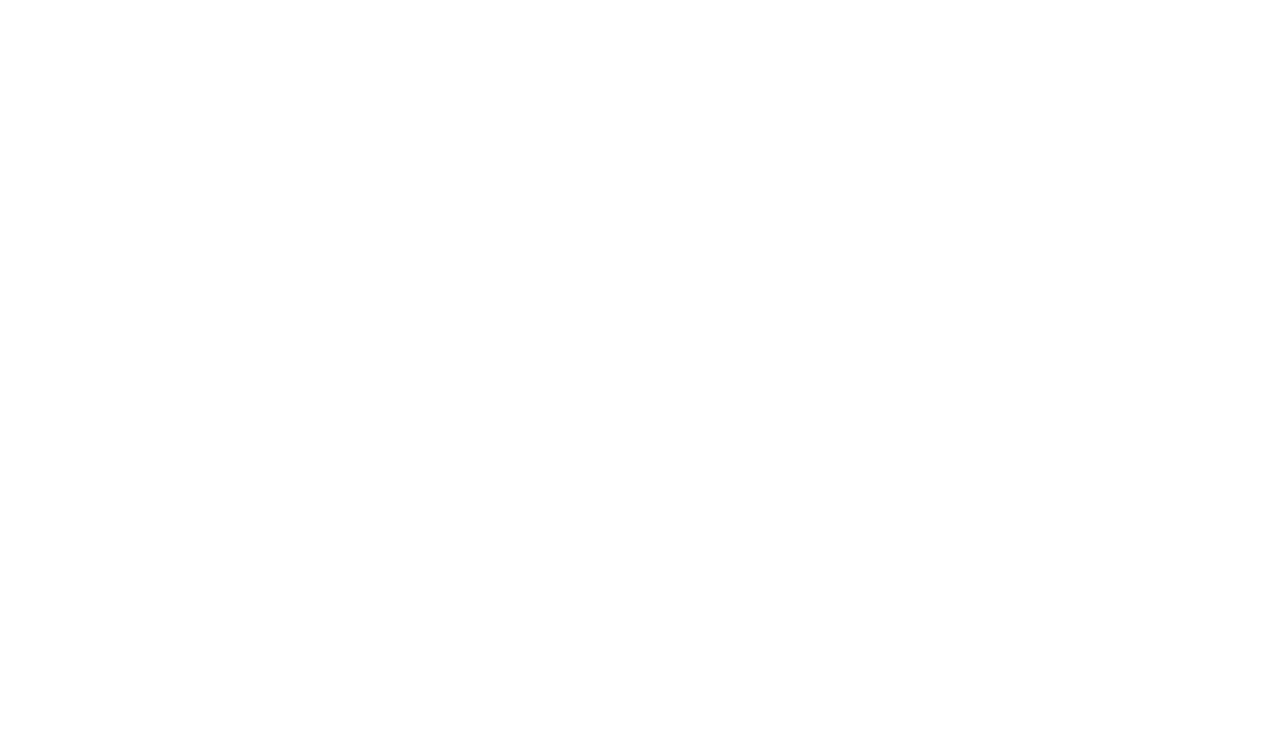
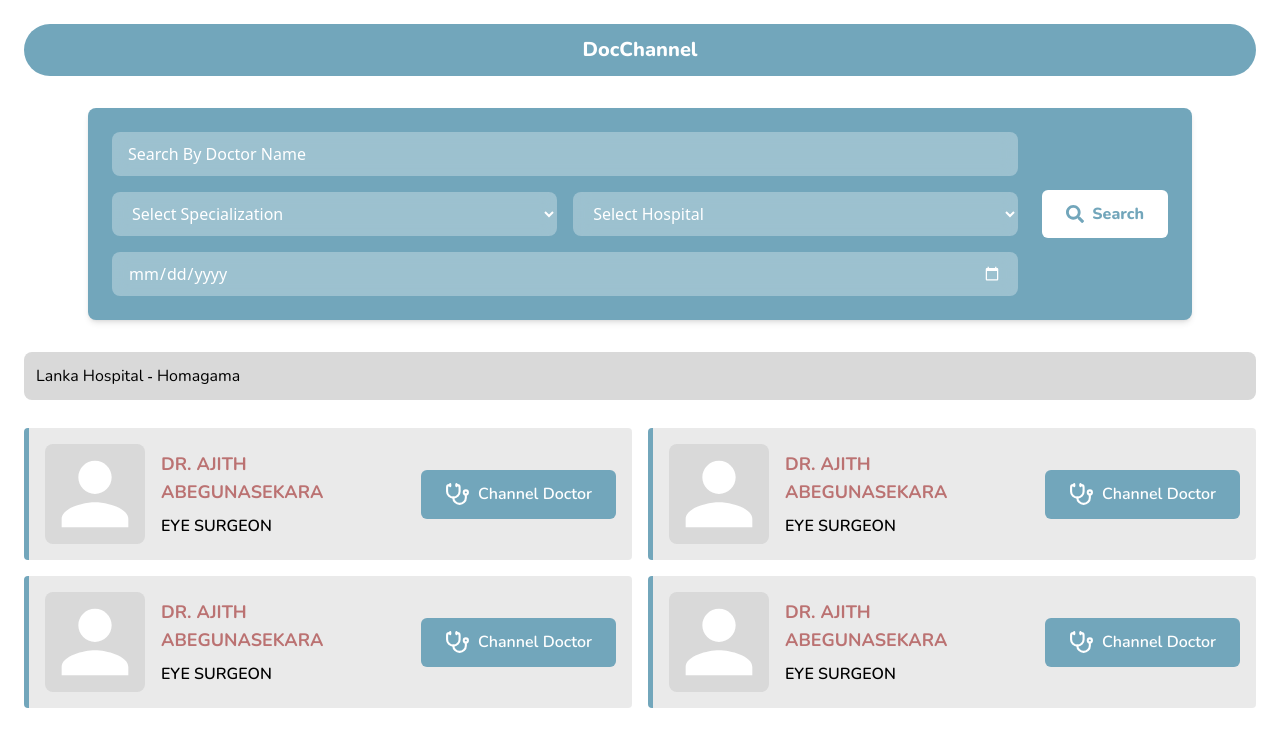
Before and after one commit to hiranyavith/docChannel, a React (Vite) app in the folder docchannel-frontend/: page /searchdoc in a window 1280 px wide. Before the commit this address had no page. Shown: the top 746 px of the page. Built offline with nearby package versions, Linux system fonts and the light colour scheme.

Commit message:
done doctor search page ui

```diff
--- a/docchannel-frontend/src/App.jsx
+++ b/docchannel-frontend/src/App.jsx
@@ -1,6 +1,7 @@
 import { Route, Routes } from "react-router-dom";
 import Home from "./pages/Home";
 import SignUp from "./pages/SignUp";
+import DoctorList from "./pages/DoctorList";
 
 function App() {
   return (
@@ -8,8 +9,10 @@
       <Routes>
         <Route path="/" element={<Home />} />
         <Route path="/login" element={<SignUp />} />
+        <Route path="/searchdoc" element={<DoctorList/>} />
       </Routes>
       {/* <SignUp/> */}
+      {/* <DoctorList/> */}
     </>
   );
 }
--- /dev/null
+++ b/docchannel-frontend/src/components/DoctorCard/DoctorCard.jsx
@@ -0,0 +1,30 @@
+import { MdPerson } from "react-icons/md";
+import { LuStethoscope } from "react-icons/lu";
+
+function DoctorCard() {
+  return (
+    <>
+      <div className="flex flex-col sm:flex-row justify-around items-center gap-3 sm:gap-4 bg-[#D9D9D9]/55 border-l-[#72A6BB] border-l-4 sm:border-l-5 rounded-sm p-3 sm:p-4">
+        <div className="w-20 h-20 sm:w-24 sm:h-24 md:w-[100px] md:h-[100px] bg-[#D9D9D9] flex justify-center items-center rounded-lg flex-shrink-0">
+          <MdPerson className="w-full h-full" color="white" />
+        </div>
+        <div className="flex flex-col gap-1 sm:gap-2 justify-center text-center sm:text-left flex-1">
+          <span className="font-nunito font-bold text-[#BB7272] text-sm sm:text-base md:text-lg">
+            DR. AJITH ABEGUNASEKARA
+          </span>
+          <span className="font-nunito font-semibold text-xs sm:text-sm md:text-base">
+            EYE SURGEON
+          </span>
+        </div>
+        <div className="flex flex-col gap-2 justify-center w-full sm:w-auto">
+          <button className="flex items-center justify-center gap-2 font-nunito font-semibold bg-[#72A6BB] px-4 sm:px-5 md:px-6 py-2 sm:py-2.5 md:py-3 rounded-md text-white text-xs sm:text-sm md:text-base hover:bg-[#5a8a9d] active:bg-[#4a7a8d] transition whitespace-nowrap w-full sm:w-auto">
+            <LuStethoscope size={25} />
+            Channel Doctor
+          </button>
+        </div>
+      </div>
+    </>
+  );
+}
+
+export default DoctorCard;
--- a/docchannel-frontend/src/components/DoctorSearch/DoctorSearchMain.jsx
+++ b/docchannel-frontend/src/components/DoctorSearch/DoctorSearchMain.jsx
@@ -1,7 +1,10 @@
 import { FaSearch } from "react-icons/fa";
 import DoctorInput from "./DoctorSerchSectionInput";
+import { useNavigate } from "react-router-dom";
 
 function DoctorSearchMain() {
+  const navigate = useNavigate();
+
   return (
     <>
       <div className="px-4 sm:px-6 md:px-16 w-full max-w-7xl">
@@ -49,7 +52,9 @@
 
           {/* Search Button */}
           <div className="w-full sm:w-auto">
-            <button className="flex items-center justify-center gap-2 font-nunito font-extrabold bg-white px-4 sm:px-5 md:px-6 py-2 sm:py-2.5 md:py-3 rounded-md text-[#72A6BB] text-sm sm:text-base hover:bg-gray-100 active:bg-gray-200 transition whitespace-nowrap w-full sm:w-auto">
+            <button className="flex items-center justify-center gap-2 font-nunito font-extrabold bg-white px-4 sm:px-5 md:px-6 py-2 sm:py-2.5 md:py-3 rounded-md text-[#72A6BB] text-sm sm:text-base hover:bg-gray-100 active:bg-gray-200 transition whitespace-nowrap w-full sm:w-auto" onClick={() => {
+              navigate("/searchdoc");
+            }}>
               <FaSearch size={18} /> Search
             </button>
           </div>
--- a/docchannel-frontend/src/components/Footer/Footer.jsx
+++ b/docchannel-frontend/src/components/Footer/Footer.jsx
@@ -11,6 +11,9 @@
               </h1>
               <p className="text-white font-nunito font-light">
                 Channel Your Doctor
+              </p>
+               <p className="text-white font-nunito font-light">
+                Make Refund
               </p>
               <p className="text-white font-nunito font-light">
                 Ongoing Number Check
--- /dev/null
+++ b/docchannel-frontend/src/components/HeaderDocChannel/HeaderDocChannel.jsx
@@ -0,0 +1,22 @@
+import {useNavigate } from "react-router-dom";
+
+function HeaderDocChannel() {
+  const navigate = useNavigate();
+
+  return (
+    <>
+      <div className="bg-[#72A6BB] flex flex-row justify-center items-center p-3 rounded-full">
+        <h1
+          className="text-white font-nunito font-extrabold text-xl"
+          onClick={() => {
+            navigate("/");
+          }}
+        >
+          DocChannel
+        </h1>
+      </div>
+    </>
+  );
+}
+
+export default HeaderDocChannel;
--- /dev/null
+++ b/docchannel-frontend/src/components/HospitalLocationCard/HospitalLocationCard.jsx
@@ -0,0 +1,19 @@
+function HospitalLocationCard({ HospitalName, HospitalCity }) {
+  return (
+    <>
+      <div className="flex justify-start items-center bg-[#D9D9D9] w-full rounded-lg">
+        <div className="flex flex-col sm:flex-row p-2 sm:p-3 gap-1 sm:gap-0">
+          <span className="font-nunito font-light text-sm sm:text-base">
+            {HospitalName}
+          </span>
+          <span className="hidden sm:inline">&nbsp;-&nbsp;</span>
+          <span className="font-nunito font-light text-sm sm:text-base">
+            {HospitalCity}
+          </span>
+        </div>
+      </div>
+    </>
+  );
+}
+
+export default HospitalLocationCard;
--- /dev/null
+++ b/docchannel-frontend/src/pages/DoctorList.jsx
@@ -0,0 +1,35 @@
+import HeaderDocChannel from "../components/HeaderDocChannel/HeaderDocChannel";
+import DoctorSearchMain from "../components/DoctorSearch/DoctorSearchMain";
+import DoctorCard from "../components/DoctorCard/DoctorCard";
+import HospitalLocationCard from "../components/HospitalLocationCard/HospitalLocationCard";
+
+function DoctorList() {
+  return (
+    <div className="p-3 sm:p-4 md:p-6">
+      <HeaderDocChannel />
+
+      <div className="flex justify-center pt-6 sm:pt-8 w-full">
+        <DoctorSearchMain />
+      </div>
+
+      {/* Hospital Location */}
+      <div className="flex flex-col">
+        <div className="flex justify-center w-full pt-6 sm:pt-8">
+          <HospitalLocationCard
+            HospitalCity={"Homagama"}
+            HospitalName={"Lanka Hospital"}
+          />
+        </div>
+
+        <div className="grid grid-cols-1 lg:grid-cols-2 pt-6 sm:pt-7 gap-3 sm:gap-4">
+          <DoctorCard />
+          <DoctorCard />
+          <DoctorCard />
+          <DoctorCard />
+        </div>
+      </div>
+    </div>
+  );
+}
+
+export default DoctorList;
--- a/docchannel-frontend/src/pages/SignUp.jsx
+++ b/docchannel-frontend/src/pages/SignUp.jsx
@@ -3,25 +3,15 @@
 import NavBar from "../components/NavBar/NavBar";
 import { FcGoogle } from "react-icons/fc";
 import { useNavigate } from "react-router-dom";
+import HeaderDocChannel from "../components/HeaderDocChannel/HeaderDocChannel";
 
 function SignUp() {
   const [isSignIn, setIsSignIn] = useState(true);
-  const navigate = useNavigate();
 
   return (
     <>
       <div className="py-12 px-8">
-        <div className="bg-[#72A6BB] flex flex-row justify-center items-center p-3 rounded-full">
-          <h1
-            className="text-white font-nunito font-extrabold text-xl"
-            onClick={() => {
-              navigate("/");
-            }}
-          >
-            DocChannel
-          </h1>
-        </div>
-
+        <HeaderDocChannel/>
         <div className="flex flex-col justify-center items-center mt-12 p-8 max-w-md mx-auto">
           {/* Toggle Buttons */}
           <div className="flex gap-2 mb-8 bg-gray-100 rounded-full p-1 w-full">
```
